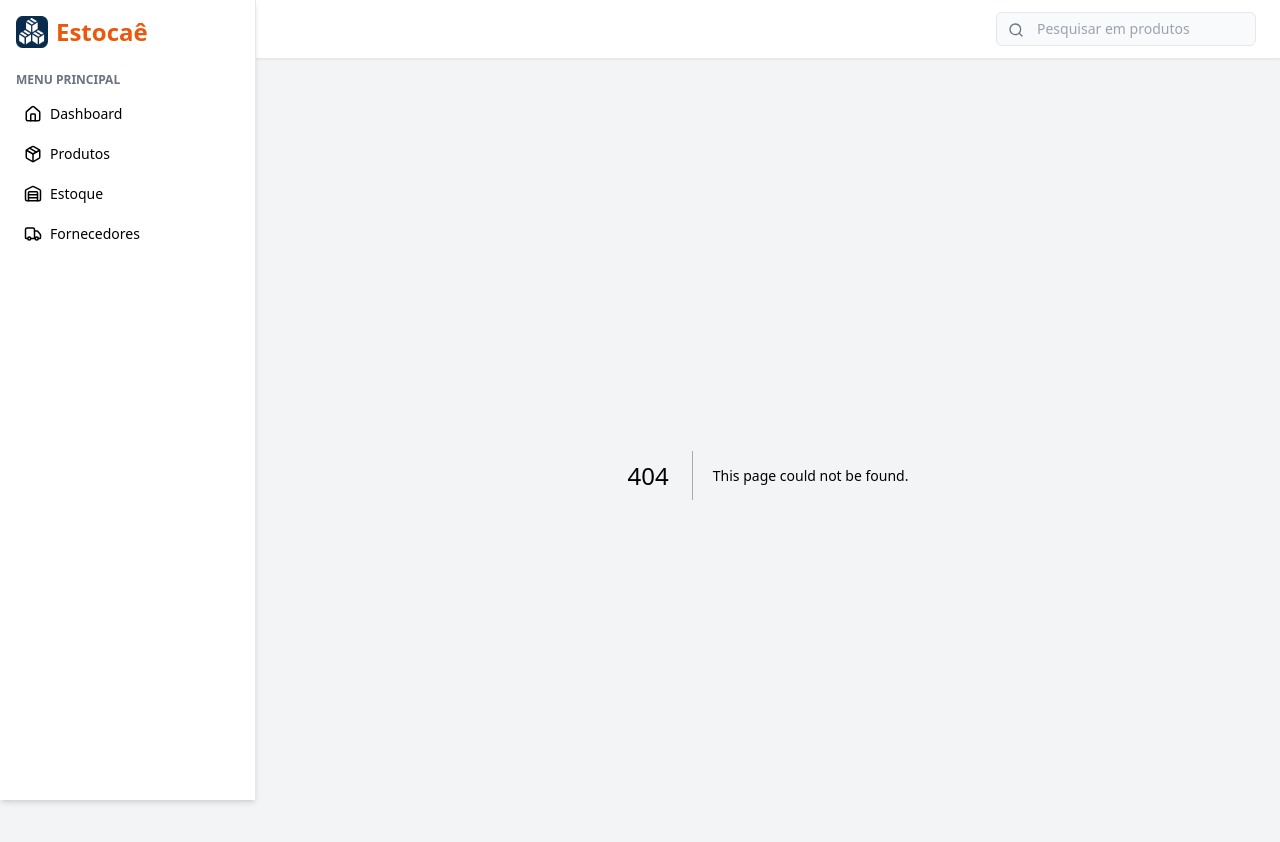
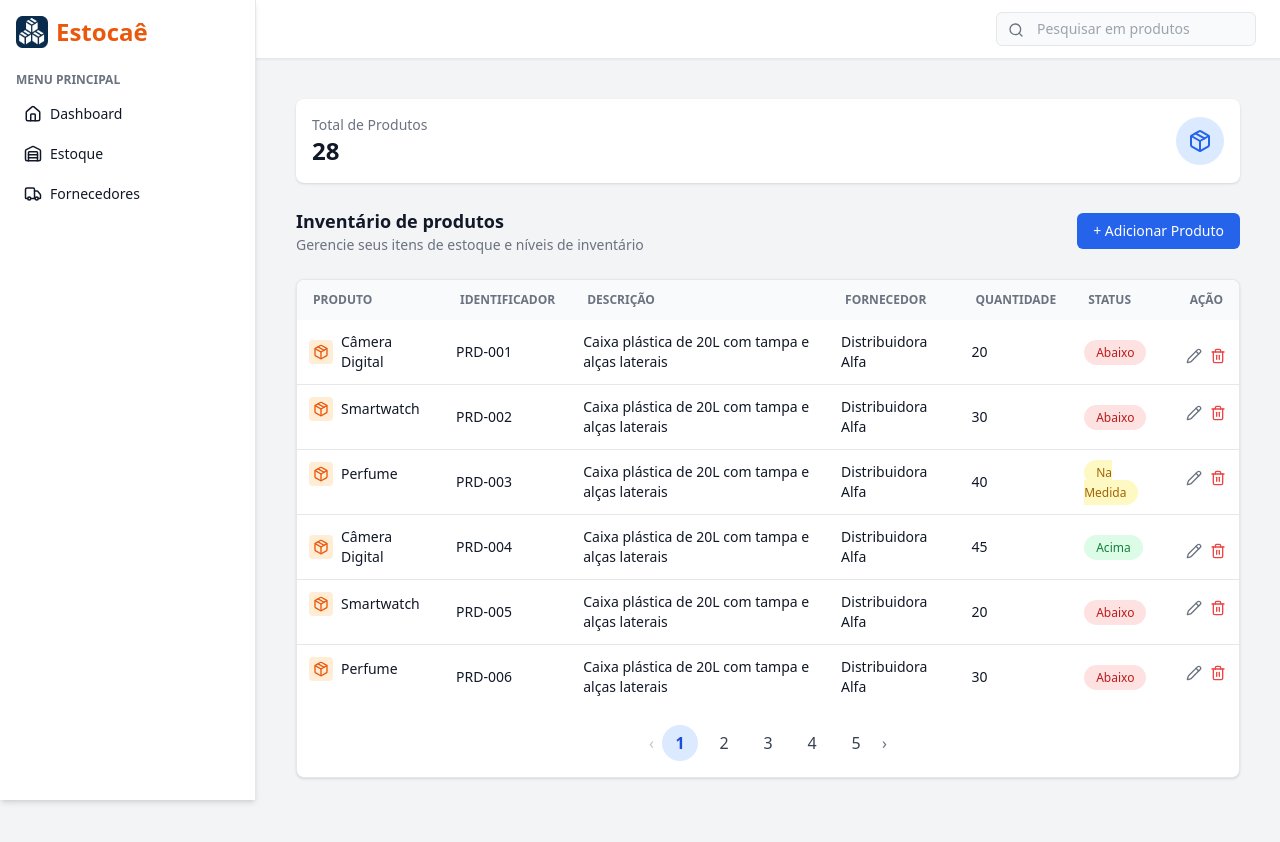
Before and after one commit to PhantomTrainer2/Trabalho2EngSoftware, a Next.js app in the folder Perfeccionista/frontend/: page /estoque in a window 1280 px wide. Before the commit this address had no page. Shown: the top 842 px of the page. After the commit the page ends 818 px from the top, so only its background shows below. Built offline with nearby package versions, Linux system fonts and the light colour scheme.

Commit message:
feat: implementa pagina de estoque

```diff
--- /dev/null
+++ b/Perfeccionista/frontend/src/app/estoque/page.tsx
@@ -0,0 +1,106 @@
+'use client'
+
+import { useEffect, useState } from 'react'
+import { Package, Pencil, Trash2 } from 'lucide-react'
+import Table from '../../components/Table'
+
+interface Produto {
+  id: string
+  nome: string
+  identificador: string
+  descricao: string
+  fornecedor: string
+  apelido: string
+  quantidade: number
+}
+
+function getStatus(quantidade: number): {
+  label: string
+  color: string
+  bg: string
+} {
+  const valor = quantidade * 0.25
+  if (valor > 10) return { label: 'Acima', color: 'text-green-700', bg: 'bg-green-100' }
+  if (valor === 10) return { label: 'Na Medida', color: 'text-yellow-700', bg: 'bg-yellow-100' }
+  return { label: 'Abaixo', color: 'text-red-700', bg: 'bg-red-100' }
+}
+
+export default function EstoquePage() {
+  const [produtos, setProdutos] = useState<Produto[]>([])
+
+  useEffect(() => {
+    const mock = Array(28).fill(0).map((_, i) => ({
+      id: String(i),
+      nome: ['Câmera Digital', 'Smartwatch', 'Perfume'][i % 3],
+      identificador: `PRD-${(i + 1).toString().padStart(3, '0')}`,
+      descricao: 'Caixa plástica de 20L com tampa e alças laterais',
+      fornecedor: 'Distribuidora Alfa',
+      apelido: ['Água', 'Biscoito'][i % 2],
+      quantidade: [20, 30, 40, 45][i % 4]
+    }))
+    setProdutos(mock)
+  }, [])
+
+  return (
+    <section className="p-4 md:p-6 space-y-6">
+      <div className="bg-white shadow rounded-lg p-4 flex items-center justify-between">
+        <div>
+          <p className="text-sm text-gray-500">Total de Produtos</p>
+          <h2 className="text-2xl font-bold">{produtos.length.toLocaleString()}</h2>
+        </div>
+        <div className="p-3 bg-blue-100 rounded-full">
+          <Package className="text-blue-600" />
+        </div>
+      </div>
+
+      <div className="flex items-center justify-between">
+        <div>
+          <h1 className="text-lg font-semibold">Inventário de produtos</h1>
+          <p className="text-sm text-gray-500">Gerencie seus itens de estoque e níveis de inventário</p>
+        </div>
+        <button className="bg-blue-600 hover:bg-blue-700 text-white text-sm px-4 py-2 rounded-md">
+          + Adicionar Produto
+        </button>
+      </div>
+
+      <Table
+        columns={[
+          'Produto',
+          'Identificador',
+          'Descrição',
+          'Fornecedor',
+          'Quantidade',
+          'Status',
+          'Ação'
+        ]}
+        data={produtos}
+        renderRow={(produto) => {
+          const status = getStatus(produto.quantidade)
+          return (
+            <>
+              <td className="p-3 flex items-center gap-2">
+                <div className="bg-orange-100 text-orange-600 p-1 rounded">
+                  <Package size={16} />
+                </div>
+                {produto.nome}
+              </td>
+              <td className="p-3">{produto.identificador}</td>
+              <td className="p-3">{produto.descricao}</td>
+              <td className="p-3">{produto.fornecedor}</td>
+              <td className="p-3">{produto.quantidade}</td>
+              <td className="p-3">
+                <span className={`px-3 py-1 rounded-full text-xs font-medium ${status.color} ${status.bg}`}>
+                  {status.label}
+                </span>
+              </td>
+              <td className="p-3 flex gap-2">
+                <button><Pencil size={16} className="text-gray-500 hover:text-gray-700" /></button>
+                <button><Trash2 size={16} className="text-red-500 hover:text-red-700" /></button>
+              </td>
+            </>
+          )
+        }}
+      />
+    </section>
+  )
+}
--- a/Perfeccionista/frontend/src/components/Sidebar.tsx
+++ b/Perfeccionista/frontend/src/components/Sidebar.tsx
@@ -25,9 +25,6 @@ export default function Sidebar({ open, setOpen }: { open: boolean; setOpen: (v:
           <Link href="/" className="flex items-center gap-2 p-2 rounded-md hover:bg-gray-100 text-sm" onClick={() => setOpen(false)}>
             <Home size={18} /> Dashboard
           </Link>
-          <Link href="/produtos" className="flex items-center gap-2 p-2 rounded-md hover:bg-gray-100 text-sm" onClick={() => setOpen(false)}>
-            <Package size={18} /> Produtos
-          </Link>
           <Link href="/estoque" className="flex items-center gap-2 p-2 rounded-md hover:bg-gray-100 text-sm" onClick={() => setOpen(false)}>
             <Warehouse size={18} /> Estoque
           </Link>
--- /dev/null
+++ b/Perfeccionista/frontend/src/components/Table.tsx
@@ -0,0 +1,86 @@
+'use client'
+
+import { ReactNode, useState } from 'react'
+
+interface TableProps<T> {
+  columns: string[]
+  data: T[]
+  renderRow: (item: T) => ReactNode
+  itemsPerPage?: number
+}
+
+export default function Table<T>({
+  columns,
+  data,
+  renderRow,
+  itemsPerPage = 6,
+}: TableProps<T>) {
+  const [currentPage, setCurrentPage] = useState(1)
+  const totalPages = Math.ceil(data.length / itemsPerPage)
+  const start = (currentPage - 1) * itemsPerPage
+  const paginatedData = data.slice(start, start + itemsPerPage)
+
+  return (
+    <div className="space-y-4">
+      {/* Caixa branca com tabela e paginação */}
+      <div className="rounded-lg shadow overflow-hidden border border-gray-200 bg-white">
+        <div className="overflow-x-auto">
+          <table className="w-full text-sm text-left">
+            <thead className="bg-gray-50 text-xs text-gray-500 uppercase">
+              <tr>
+                {columns.map((col, index) => (
+                  <th key={index} className="px-4 py-3 whitespace-nowrap text-start">{col}</th>
+                ))}
+              </tr>
+            </thead>
+            <tbody className="divide-y">
+              {paginatedData.map((item, i) => (
+                <tr key={i}>
+                  {renderRow(item)}
+                </tr>
+              ))}
+            </tbody>
+          </table>
+        </div>
+
+        {/* Paginação dentro da caixa branca */}
+        {totalPages > 1 && (
+  <div className="flex justify-center py-4">
+    <nav className="flex items-center gap-2">
+      <button
+        onClick={() => setCurrentPage((prev) => Math.max(prev - 1, 1))}
+        disabled={currentPage === 1}
+        className="text-gray-500 hover:text-black disabled:opacity-40"
+      >
+        ‹
+      </button>
+
+      {Array.from({ length: totalPages }, (_, i) => i + 1).map((page) => (
+        <button
+          key={page}
+          onClick={() => setCurrentPage(page)}
+          className={`w-9 h-9 flex items-center justify-center rounded-full transition-all ${
+            page === currentPage
+              ? 'bg-blue-100 text-blue-700 font-semibold'
+              : 'text-gray-700 hover:bg-gray-100'
+          }`}
+        >
+          {page}
+        </button>
+      ))}
+
+      <button
+        onClick={() => setCurrentPage((prev) => Math.min(prev + 1, totalPages))}
+        disabled={currentPage === totalPages}
+        className="text-gray-500 hover:text-black disabled:opacity-40"
+      >
+        ›
+      </button>
+    </nav>
+  </div>
+)}
+
+      </div>
+    </div>
+  )
+}
--- a/Perfeccionista/frontend/src/styles/globals.css
+++ b/Perfeccionista/frontend/src/styles/globals.css
@@ -2,6 +2,11 @@
 @tailwind components;
 @tailwind utilities;
 
+* {
+  @apply transition-all duration-300 ease-in-out;
+  @apply transform;
+}
+
 body {
   @apply bg-gray-100 text-gray-900;
 }
```
